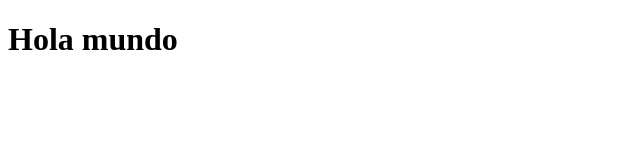
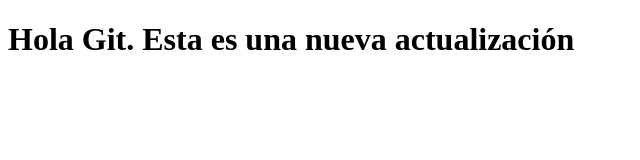
Before and after one commit to isaias93n/hello-git, a plain HTML site: page index.html in a window 1280 px wide. Shown: the whole page, without its empty margins (0-640 px from the left). Drawn offline with Linux system fonts and the light colour scheme.

Commit message:
Se actualiza el texto

```diff
--- a/index.html
+++ b/index.html
@@ -3,6 +3,6 @@
 
 </head>
 <body>
-    <h1>Hola mundo</h1>
+    <h1>Hola Git. Esta es una nueva actualización</h1>
 </body>
 </html>
```
